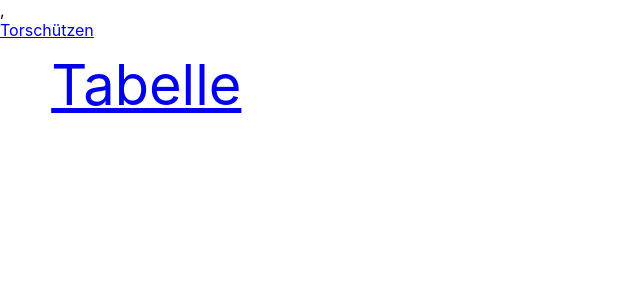
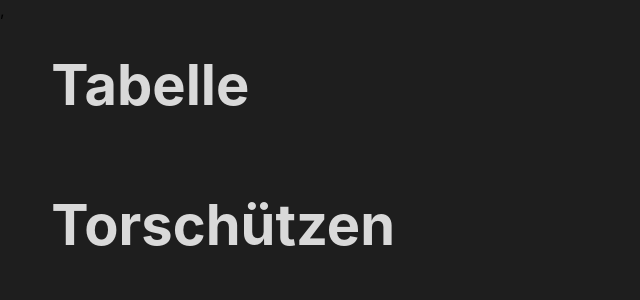
Before and after one commit to 361Tim/react, a React (Create React App) app in the folder footballwebsite/: page / in a window 1280 px wide. Shown: the top 300 px of the page, without its empty margins (0-640 px from the left). Built offline with nearby package versions, Linux system fonts and the light colour scheme.

Commit message:
Api hinzugefügt

```diff
--- a/footballwebsite/src/App.css
+++ b/footballwebsite/src/App.css
@@ -9,9 +9,3 @@
   margin: 4%;
   cursor: pointer;
 }
-
-.App-link {}
-
-button {
-  text-decoration: none;
-}
--- a/footballwebsite/src/App.js
+++ b/footballwebsite/src/App.js
@@ -1,23 +1,27 @@
 import Button from './components/atoms/button';
 import './App.css';
+import Table from './components/sites/table';
 
 import {
   createBrowserRouter,
   RouterProvider,
 } from "react-router-dom";
 
+
 const router = createBrowserRouter([
   {
     path: "/",
     element:
       <div>
-        <div className="Tabelle button"> <Button to="/table" name="Tabelle" /></div>,
+        <div className="Tablebutton"> <Button to="/table" name="Tabelle" /></div>,
         <div className="Torschützen" > <Button to="/scorers" name="Torschützen" /> </div >
       </div >
   },
   {
     path: "/table",
-    element: <Button to="/" name="<-back" />,
+    element: <div> <Table />
+
+    </div>,
   },
   {
     path: "/scorers",
--- a/footballwebsite/src/components/atoms/button.css
+++ b/footballwebsite/src/components/atoms/button.css
@@ -1,3 +1,41 @@
-.button {
-    text-decoration: none;
+body {
+    margin: 0;
+    font-family: Inter;
+    width: 100%;
+    height: 100vh;
+    background-color: rgba(30, 30, 30, 1);
+    width: 100%;
+    height: 100%;
 }
+
+.Tablebutton,
+.Torschützen {
+    color: rgba(217, 217, 217, 1);
+    width: 735px;
+    height: auto;
+    position: absolute;
+    font-size: 350%;
+    text-align: left;
+    font-family: Inter;
+    margin: 4%;
+    cursor: pointer;
+}
+
+.Tablebutton {
+    font-weight: bolder;
+
+
+}
+
+
+.Torschützen {
+    font-weight: bolder;
+    top: 140px;
+    width: 853px;
+
+}
+
+.Tablebutton:hover,
+.Torschützen:hover {
+    font-size: 400%;
+}
--- a/footballwebsite/src/components/atoms/button.js
+++ b/footballwebsite/src/components/atoms/button.js
@@ -1,9 +1,18 @@
 import React from 'react'
-import { Link } from 'react-router-dom'
+import { useNavigate } from 'react-router-dom'
 import './button.css';
 export default function Button({ to, name }) {
-    return <Link to={to}>{name}</Link>;
-
+    const navigate = useNavigate();
+    return (
+        <div
+            onClick={() => {
+                navigate(to);
+            }
+            }
+        >
+            {name}
+        </div>
+    )
 
 
 }
--- /dev/null
+++ b/footballwebsite/src/components/atoms/gridstyle.css
@@ -0,0 +1,13 @@
+.teamscontainer {
+    display: grid;
+    grid-template-columns: 15% auto 10% 10% repeat(3, 5%) 10% 10% 10%;
+    gap: 10px;
+    color: white;
+    align-items: center;
+    padding: 1.5rem;
+}
+
+.logo {
+    max-height: 50px;
+    max-width: 50px;
+}
--- a/footballwebsite/src/components/atoms/gridtemplate.js
+++ b/footballwebsite/src/components/atoms/gridtemplate.js
@@ -1,12 +1,21 @@
 import React from 'react'
+import './gridstyle.css'
 
 export default function Gridtemplate({ teamName, teamIconUrl, points, matches, won, lost, draw, opponentGoals, goals, goaldiff }) {
     return (
-        <div>
-            <div>
-                <h2>{teamName} </h2>
-            </div>
+        <div className='teamscontainer'>
+            <span>{teamName}</span>
+            <img src={teamIconUrl} alt='' className='logo'></img>
+            <span>{points}</span>
+            <span>{matches}</span>
+            <span>{won}</span>
+            <span>{lost}</span>
+            <span>{draw}</span>
+            <span>{opponentGoals}</span>
+            <span>{goals}</span>
+            <span>{goaldiff}</span>
+        </div>
 
-        </div>
+
     )
 }
--- /dev/null
+++ b/footballwebsite/src/components/atoms/header.js
@@ -0,0 +1,18 @@
+import React from "react";
+
+export default function Header({ row1, row2, row3, row4, row5, row6, row7, row8, row9, row10 }) {
+    return (
+        <div className="header">
+            <span>{row1}</span>
+            <span>{row2}</span>
+            <span>{row3}</span>
+            <span>{row4}</span>
+            <span>{row5}</span>
+            <span>{row6}</span>
+            <span>{row7}</span>
+            <span>{row8}</span>
+            <span>{row9}</span>
+            <span>{row10}</span>
+        </div>
+    )
+}
--- a/footballwebsite/src/components/molecules/tabledata.js
+++ b/footballwebsite/src/components/molecules/tabledata.js
@@ -6,15 +6,17 @@ export default function Tabledata() {
     useEffect(() => {
         fetch("https://api.openligadb.de/getbltable/bl2/2022").then
             (res => res.json().then(data => {
+                console.log(data);
                 setTeams(data);
 
             }))
     }, [])
     return (
         <div>
+
             <div>
-                {team.map(element => {
-                    return <Gridtemplate teamName={element.name} />
+                {teams.map(element => {
+                    return <Gridtemplate teamName={element.teamName} teamIconUrl={element.teamIconUrl} points={element.points} matches={element.matches} won={element.won} lost={element.lost} draw={element.draw} opponentGoals={element.opponentGoals} goals={element.goalDiff} goaldiff={element.goalDiff} />
                 })}
             </div>
 
--- /dev/null
+++ b/footballwebsite/src/components/sites/table.css
@@ -0,0 +1,9 @@
+.header {
+    display: grid;
+    grid-template-columns: 15% auto 10% 10% repeat(3, 5%) 10% 10% 10%;
+    gap: 10px;
+    color: white;
+    align-items: center;
+    padding: 1.5rem;
+    width: 100vw;
+}
--- a/footballwebsite/src/components/sites/table.js
+++ b/footballwebsite/src/components/sites/table.js
@@ -1,12 +1,15 @@
 import React from "react";
-import Back from "../atoms/button";
+import Button from "../atoms/button";
+import Tabledata from "../molecules/tabledata";
+import Header from "../atoms/header";
+import './table.css'
 
 export default function Table() {
     return (
         <div>
-            <Back />
-
-
+            <Button to="/" name="<-back" />
+            <div className="header"><Header row1="Verein" row2="Wappen" row3="Punkte" row4="Spiele" row5="S" row6="U" row7="N" row8="Gegentore" row9="Tore" row10="Tordifferenz" /></div>
+            <Tabledata />
         </div>
     );
 }
```
